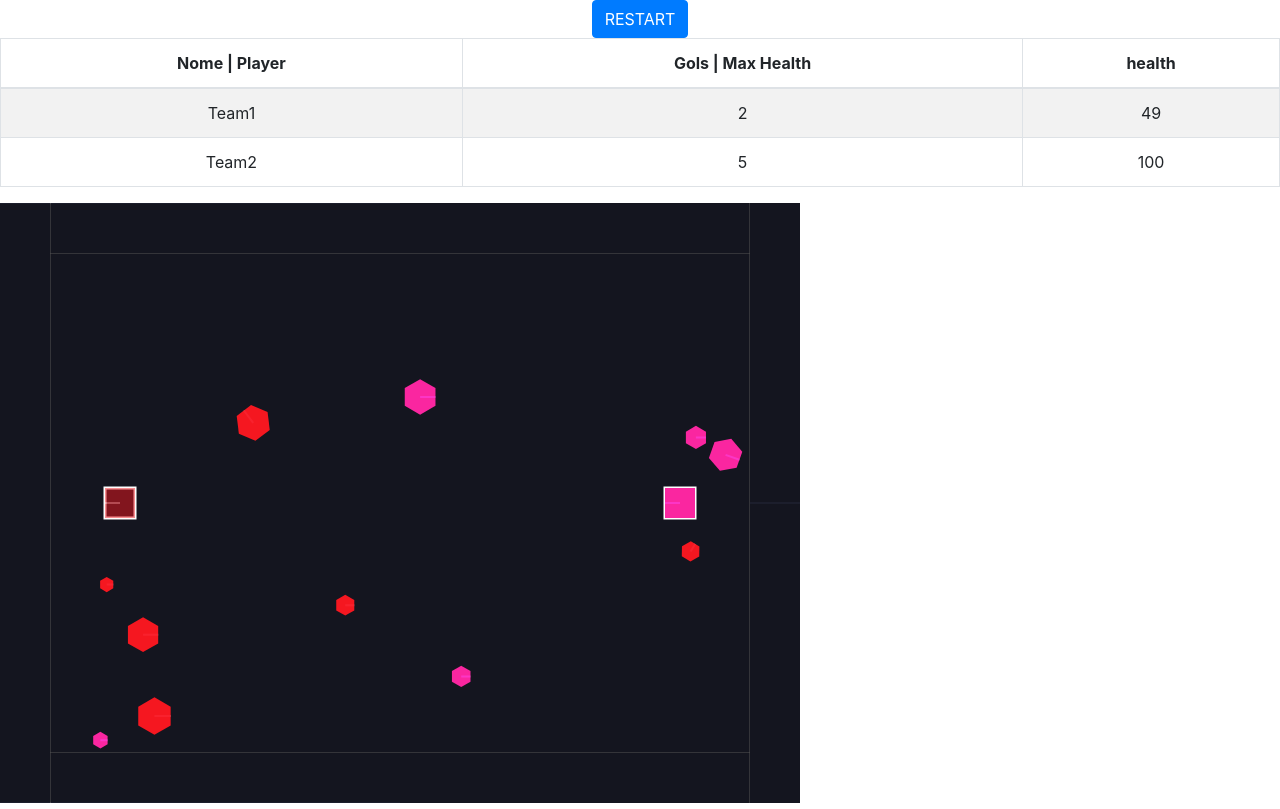
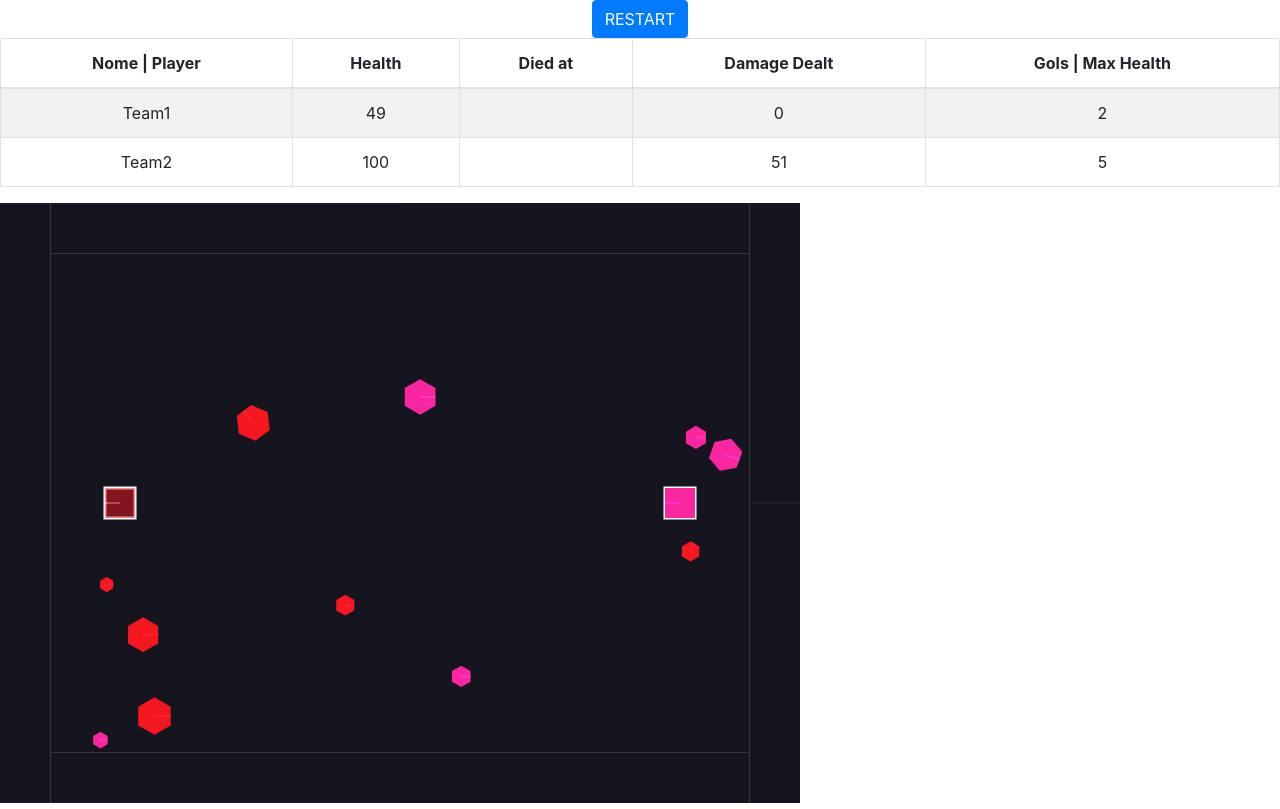
Before and after one commit to polvoazul/stat_wars, a React (Create React App) app: page / in a window 1280 px wide. Built offline with nearby package versions, Linux system fonts and the light colour scheme.

Commit message:
table works with game params :)

```diff
--- a/src/App.js
+++ b/src/App.js
@@ -8,34 +8,39 @@ import 'bootstrap/dist/css/bootstrap.min.css';
 import Button from 'react-bootstrap/Button'
 
 
-let env = new Env.Env()
+window.env = new Env.Env()
 
 const stats = [ { name: 'Team1', goals: 2 }, { name: 'Team2', goals: 5 }, ]
-const columns = [ { Header: 'Nome | Player', accessor: 'name', }, { Header: 'Gols | Max Health', accessor: 'goals', }, ]
+const columns = [
+    { Header: 'Nome | Player', accessor: 'name', },
+    { Header: 'Gols | Max Health', accessor: 'goals', },
+]
 
 const game_init_data = stats
 
 function App() {
     let [game_data, set_game_data_state] = useState([]);
-    env.game_data_callback = set_game_data_state
+    let [start_time, set_start_time] = useState(new Date());
+    window.env.game_data_callback = set_game_data_state
 
 
     function restart() {
-        env = new Env.Env(set_game_data_state)
+        window.env = new Env.Env(set_game_data_state)
         window.document.getElementById("canvas").innerHTML = ""
-        env.setup("canvas", game_init_data);
+        window.env.setup("canvas", game_init_data);
+        set_start_time(new Date())
     }
 
     useEffect(() => {
         window.document.getElementById("canvas").innerHTML = ""
-        env.setup("canvas", game_init_data);
+        window.env.setup("canvas", game_init_data);
     }, [])
 
 
     return (
         <div className="App">
             <Button onClick={restart}> RESTART </Button>
-            <Table stats={stats} columns={columns} game_data={game_data}/>
+            <Table stats={stats} columns={columns} game_data={game_data} start_time={start_time}/>
         </div>
     );
 }
--- a/src/env.js
+++ b/src/env.js
@@ -1,7 +1,7 @@
 /* eslint no-unused-vars: "off" */
 
 import Matter from "matter-js"
-import {ParticleFactory} from "./particle-factory.js"
+import {ParticleEmitterFactory} from "./particle-factory.js"
 import Color from "color";
 import Player from "./player.js"
 
@@ -39,7 +39,7 @@ export class Env {
     this.engine.gravity.scale = 0;
     this.world = this.engine.world;
 
-    this.particle_factory = ParticleFactory(this);
+    this.particle_factory = new ParticleEmitterFactory(this);
 
     // create renderer
     var render = Render.create({
@@ -76,6 +76,7 @@ export class Env {
       min: { x: 0, y: 0 },
       max: { x: 800, y: 600 }
     });
+    this.update_game_data()
   }
 
   add_mouse_control() {
@@ -107,7 +108,7 @@ export class Env {
     Composite.add(this.world, p1.shape);
     Composite.add(this.world, p2.shape);
     this.players = [p1, p2];
-    this.players.map((p) => p.build_emmiter());
+    this.players.map((p) => p.build_emitter());
   }
 
   build_play_field() {
@@ -122,14 +123,16 @@ export class Env {
     ]);
   }
 
+    update_game_data() {
+        if (!this.game_data_callback) return
+        let game_data = this.players.map(p => {return {
+            health: p.health, died_at: p.died_at || null, damage_dealt: p.damage_dealt
+        }})
+        this.game_data_callback(game_data)
+    }
   register_events() {
-    // cant seem to register event on players object themselves TODO: check this later
     const env = this
-    function update_game_data() {
-        let game_data = env.players.map(p => {return {health: p.health}})
-        env.game_data_callback(game_data)
-    }
-    Events.on(this.engine, "collisionStart", function (e) {
+    Events.on(this.engine, "collisionStart", function (e) { // cant seem to register event on players object themselves TODO: check this later
       var pairs = e.pairs;
       pairs = pairs.filter((el, _) => {
         return el.bodyA.is_player || el.bodyB.is_player;
@@ -145,8 +148,12 @@ export class Env {
             Composite.remove(this.world, other)
             explode(other.position, env.particle_factory)
         }
-        player.take_damage(51);
-        update_game_data()
+        let damage_dealt = player.take_damage(51);
+        if (other.owner === undefined){
+            //debugger
+        }
+        other.owner.damage_dealt += damage_dealt
+        env.update_game_data()
       }
     });
   }
@@ -157,12 +164,12 @@ export class Env {
 }
 
 function explode(position, particle_factory) {
-    let emmiter = particle_factory.emitter.create(
+    let emitter = particle_factory.create(
             position.x,
             position.y,
             {collisions: false, amount: 40, amountPerTick:10, interval: 1, collisionFilter:{group: -1}}
-            );
-    emmiter.start();
+    );
+    emitter.start();
 }
 
 
--- a/src/particle-factory.js
+++ b/src/particle-factory.js
@@ -4,63 +4,24 @@ import { Engine, Render, Runner, Composites,
   MouseConstraint, Mouse, Body, Events, } from 'matter-js'
 
 
-var numParticles = 0;
-var particlesAdded = 0;
-export function ParticleFactory(env) {
-  env.particles = {}
-  let Particle = {
-    defaults: {
-      colors: ["#FE601C", "#EBDB14", "#EB471F", "#ED7A0E"],
-      collisions: false,
-      isStatic: false,
-      x: window.innerWidth / 2,
-      y: window.innerHeight / 2,
-      size: {
-        min: 0.5,
-        max: 2
-      },
-      amount: 50,
-      interval: 0,
-      amountPerTick: 1,
-      velocity: {
-        x: 5,
-        y: 5,
-        direction: {
-          x: "none",
-          y: "none"
+export class ParticleEmitterFactory {
+    constructor(env) {
+        if(env.particles !== undefined) { throw new Error("Only one factory per env")}
+        this.env = env
+        this.env.particles = {}
     }
-      },
-      delay: 400,
-      decaySpeed: 0.1,
-      frictionAir: 0.02,
-      parent: undefined,
-      collisionFilter: undefined
-    },
-    engine: {
-      defaults: {
-        canvas: undefined,
-        width: window.innerWidth,
-        height: window.innerHeight,
-        background: "transparent",
-        wireframes: false,
-        showBroadphase: false
-      },
-    },
-    emitter: {
-      random(min, max) {
-        if (min === undefined && max === undefined) {
-          min = 0;
-          max = 1;
-        } else if (max === undefined) {
-          max = min;
-          min = 0;
+    create(x, y, opts) {
+        return new Emitter(x, y, {env: this.env, ...opts})
+    }
 }
 
-        return Math.random() * (max - min) + min;
-      },
-      create(x, y, options) {
-        let defaults = Particle.defaults;
+class Emitter{
+    static numParticles = 0;
 
+    constructor(x, y, {owner, env, ...options}) {
+        this.env = env
+        this.particlesAdded = 0;
+        let defaults = Emitter.defaults;
         //Reset options to defaults
         if (options === undefined) {
             options = defaults;
@@ -158,44 +119,34 @@ export function ParticleFactory(env) {
             }
         }
 
-        //Create final emitter
-        let finalEmitter = {
-          pos: { x: x, y: y },
-          options: options,
-          running: false
-        };
-
-        //Add stop function
-        finalEmitter.stop = function () {
+        this.pos = { x: x, y: y }
+        this.options = options
+        this.running = false
+        this.owner = owner
+    }
+    stop() {
         let e = this;
         let amount = this.options.amount;
         this.options.amount = 0;
         this.running = false;
-          requestAnimationFrame(function () {
-            requestAnimationFrame(function () {
+        requestAnimationFrame(function() {
+            requestAnimationFrame(function() {
                 e.options.amount = amount;
             });
         });
-        };
-        finalEmitter.start = function () {
-          Particle.emitter.explode(this);
-        };
-        finalEmitter.explode = finalEmitter.start;
-
-        //Return final emitter
-        return finalEmitter;
-      },
-      explode(emitter) {
-        emitter.running = true;
-        var random = Particle.emitter.random;
-        particlesAdded = 0;
-
-        function addParticle(duplicate) {
-          let pos = emitter.pos;
+    }
+    start() {
+        this.running = true
+        this.particlesAdded = 0;
+        this.addParticle();
+    }
+    addParticle(duplicate) {
+        let emitter = this
+        let pos = this.pos;
         let posX = pos.x;
         let posY = pos.y;
-          let options = emitter.options;
-          let delay = options.delay / env.engine.timing.timeScale;
+        let options = this.options;
+        let delay = options.delay / this.env.engine.timing.timeScale;
         let pSize = options.size;
         let colors = options.colors;
         let vel = options.velocity;
@@ -207,13 +158,13 @@ export function ParticleFactory(env) {
         let collisionFilter = options.collisionFilter;
         let amountPerTick = options.amountPerTick;
 
-          numParticles++;
-          particlesAdded++;
+        this.numParticles++;
+        this.particlesAdded++;
 
-          if (emitter.options.parent !== undefined) {
-            let parent = emitter.options.parent;
+        if (this.options.parent !== undefined) {
+            let parent = this.options.parent;
             pos = parent.position;
-            emitter.pos = pos;
+            this.pos = pos;
 
             if (parent.label === "Circle Body") {
                 let angle = Math.random() * Math.PI * 2;
@@ -231,7 +182,7 @@ export function ParticleFactory(env) {
             }
         }
 
-          let name = "particle" + numParticles;
+        let name = "particle" + this.numParticles;
         let size = random(pSize.min, pSize.max);
         let color = colors[Math.round(random(colors.length))];
         color = color !== undefined ? color : colors[0];
@@ -243,13 +194,21 @@ export function ParticleFactory(env) {
             color = "rgb(" + r + ", " + g + ", " + b + ")";
         }
 
-          let particle_opts = (({ friction, frictionStatic, inertia }) => ({ friction, frictionStatic, inertia}))(emitter.options);
-          env.particles[name] = Bodies.polygon(posX, posY, 6, size, {
+        let particle_opts = (({
+            friction,
+            frictionStatic,
+            inertia
+        }) => ({
+            friction,
+            frictionStatic,
+            inertia
+        }))(this.options);
+        this.env.particles[name] = Bodies.polygon(posX, posY, 6, size, {
             isSensor: interactive,
             isParticle: true,
-            isStatic: emitter.options.isStatic,
+            isStatic: this.options.isStatic,
             density: 1,
-            restitution: emitter.options.restituition,
+            restitution: this.options.restituition,
             frictionAir: frictionAir,
             decaySpeed: options.decaySpeed,
             render: {
@@ -257,8 +216,9 @@ export function ParticleFactory(env) {
             },
             ...particle_opts
         });
-          let particle = env.particles[name];
-          World.add(env.world, particle);
+        let particle = this.env.particles[name];
+        particle.owner = this.owner
+        World.add(this.env.world, particle);
 
         if (collisionFilter !== undefined) {
             particle.collisionFilter = collisionFilter;
@@ -285,39 +245,42 @@ export function ParticleFactory(env) {
         } else {
             velY *= direction.y;
         }
-          Body.setVelocity(particle, { x: velX, y: velY });
+        Body.setVelocity(particle, {
+            x: velX,
+            y: velY
+        });
 
         let scale = 1;
+
         function decreaseScale() {
-            scale -= options.decaySpeed * env.engine.timing.timeScale;
+            scale -= options.decaySpeed * emitter.env.engine.timing.timeScale;
             particle.circleRadius = size * scale;
             if (particle.circleRadius > options.decaySpeed) {
                 requestAnimationFrame(decreaseScale);
             } else {
-              Composite.remove(env.world, particle);
+                Composite.remove(emitter.env.world, particle);
             }
         }
         setTimeout(decreaseScale, delay);
 
-          if (particlesAdded < number && !duplicate) {
+        if (this.particlesAdded < number && !duplicate) {
             if (interval > 0) {
                 let framesPast = 0;
-
                 function waitForInterval() {
                     if (emitter.options.amount > 0) {
-                  framesPast += env.engine.timing.timeScale;
-                  if (env.runner !== undefined && env.runner.fps !== undefined) {
-                    if (framesPast >= interval / (1000 / env.runner.fps)) {
+                        framesPast += emitter.env.engine.timing.timeScale;
+                        if (emitter.env.runner !== undefined && emitter.env.runner.fps !== undefined) {
+                            if (framesPast >= interval / (1000 / emitter.env.runner.fps)) {
                                 if (amountPerTick > 1) {
-                        for (let i = amountPerTick; i--; ) {
+                                    for (let i = amountPerTick; i--;) {
                                         if (i !== 0) {
-                            addParticle(true);
+                                            emitter.addParticle(true);
                                         } else {
-                            addParticle();
+                                            emitter.addParticle();
                                         }
                                     }
                                 } else {
-                        addParticle();
+                                    emitter.addParticle();
                                 }
                             } else {
                                 requestAnimationFrame(waitForInterval);
@@ -325,13 +288,13 @@ export function ParticleFactory(env) {
                         } else {
                             if (
                                 framesPast >=
-                      interval / 16.67 / env.engine.timing.timeScale
+                                interval / 16.67 / emitter.env.engine.timing.timeScale
                             ) {
-                      for (let i = amountPerTick; i--; ) {
+                                for (let i = amountPerTick; i--;) {
                                     if (i !== 0) {
-                          addParticle(true);
+                                        emitter.addParticle(true);
                                     } else {
-                          addParticle();
+                                        emitter.addParticle();
                                     }
                                 }
                             } else {
@@ -344,13 +307,47 @@ export function ParticleFactory(env) {
                 }
                 requestAnimationFrame(waitForInterval);
             } else {
-              addParticle();
+                this.addParticle();
             }
         }
     }
-        addParticle();
+
+    static defaults = {
+        colors: ["#FE601C", "#EBDB14", "#EB471F", "#ED7A0E"],
+        collisions: false,
+        isStatic: false,
+        x: window.innerWidth / 2,
+        y: window.innerHeight / 2,
+        size: {
+            min: 0.5,
+            max: 2
+        },
+        amount: 50,
+        interval: 0,
+        amountPerTick: 1,
+        velocity: {
+            x: 5,
+            y: 5,
+            direction: {
+                x: "none",
+                y: "none"
+            }
+        },
+        delay: 400,
+        decaySpeed: 0.1,
+        frictionAir: 0.02,
+        parent: undefined,
+        collisionFilter: undefined
     }
 }
-  };
-  return Particle;
+
+function random(min, max) {
+        if (min === undefined && max === undefined) {
+            min = 0;
+            max = 1;
+        } else if (max === undefined) {
+            max = min;
+            min = 0;
         }
+        return Math.random() * (max - min) + min;
+}
--- a/src/player.js
+++ b/src/player.js
@@ -34,6 +34,7 @@ export default class Player {
     this.color = Player.pallete[this.idx % Player.pallete.length]
     this.original_color = Player.pallete[this.idx % Player.pallete.length]
     this.shape = this._build_shape(x, y);
+    this.damage_dealt = 0
   }
 
   _build_shape(x, y) {
@@ -58,7 +59,7 @@ export default class Player {
     return { category: category, mask: mask, group: 0 };
   }
 
-  build_emmiter() {
+  build_emitter() {
     let opts = {
       amount: Infinity,
       interval: 1001, // in millis
@@ -76,10 +77,10 @@ export default class Player {
     };
     // Composite.add(this.world, Bodies.polygon(300, 300, 10, 50, {restituition: 1, friction:0, frictionAir:0, frictionStatic:0}))
     // return
-    this.emmiter = this.env.particle_factory.emitter.create(
+    this.emmiter = this.env.particle_factory.create(
       this.x,
       this.y,
-      opts
+      {owner: this, ...opts}
     );
     this.emmiter.start();
   }
@@ -100,6 +101,7 @@ export default class Player {
     let health_percentage = this.health / this.max_health;
     this.color = this.color.alpha(health_percentage)
     this.shape.render.fillStyle = this.color.string();
+    return damage
   }
 
   die() {
@@ -107,5 +109,6 @@ export default class Player {
     Composite.remove(this.world, this.shape);
     this.emmiter.stop();
     this.dead = true;
+    this.died_at = new Date()
   }
 }
--- a/src/table.js
+++ b/src/table.js
@@ -2,14 +2,26 @@ import BTable from 'react-bootstrap/Table'
 import {useTable} from 'react-table'
 import {useMemo} from 'react'
 
+const game_data_columns = [
+    { Header: 'Health', accessor: 'game.health', },
+    { Header: 'Died at', accessor: 'game.died_at', },
+    { Header: 'Damage Dealt', accessor: 'game.damage_dealt', },
+]
+
 export function Table(props) {
+    let stats = [...props.stats]
 
-    const game_data_columns = [ { Header: 'health', accessor: 'game.health', } ]
-    let columns = useMemo( () => [...props.columns, ...game_data_columns ], [props.columns])
-    let stats = [...props.stats]
+    let columns = useMemo( () => {
+        const columns_copy = [...props.columns] // this is needed to prevent a bug where columns vanish, needs further investigation as to why
+        if (props.columns === undefined) return []
+        return [columns_copy[0], ...game_data_columns, ...columns_copy.splice(1) ]
+    }, [props.columns])
+
     for (var i=0; i < props.stats.length; i++) {
-        const default_ = {health: NaN}
-        stats[i].game = props.game_data[i] || default_
+        if(props.game_data[i] === undefined) continue
+        stats[i].game = {...props.game_data[i]}
+        if(stats[i].game.died_at !== null)
+            stats[i].game.died_at = ((stats[i].game.died_at - props.start_time)/1000).toFixed(1) + 's'
     }
 
     //return <div><p>{JSON.stringify(stats)}</p><p>{JSON.stringify(columns)}</p></div>
```
Lines whose indentation alone changed are shown as unchanged.
